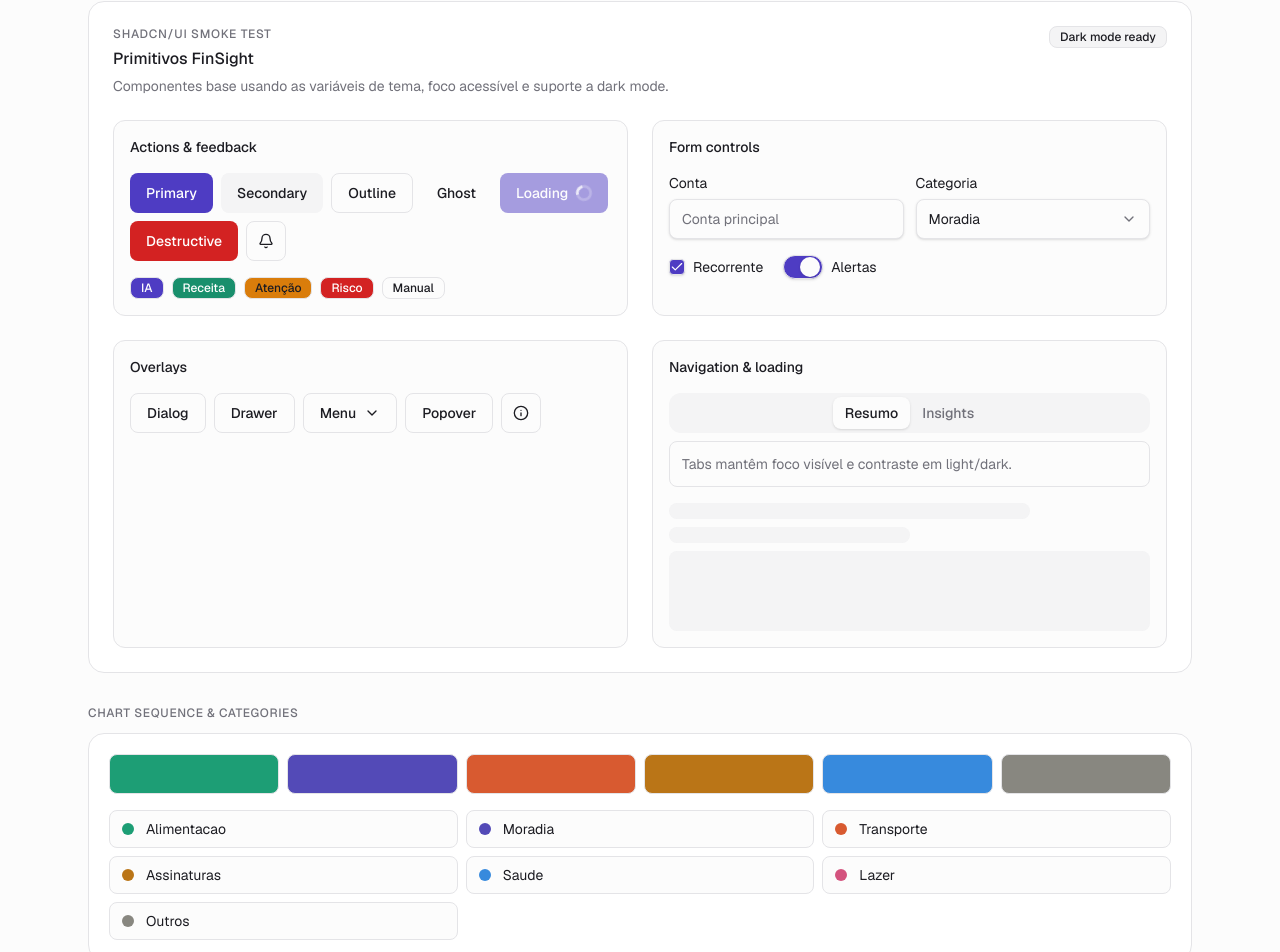
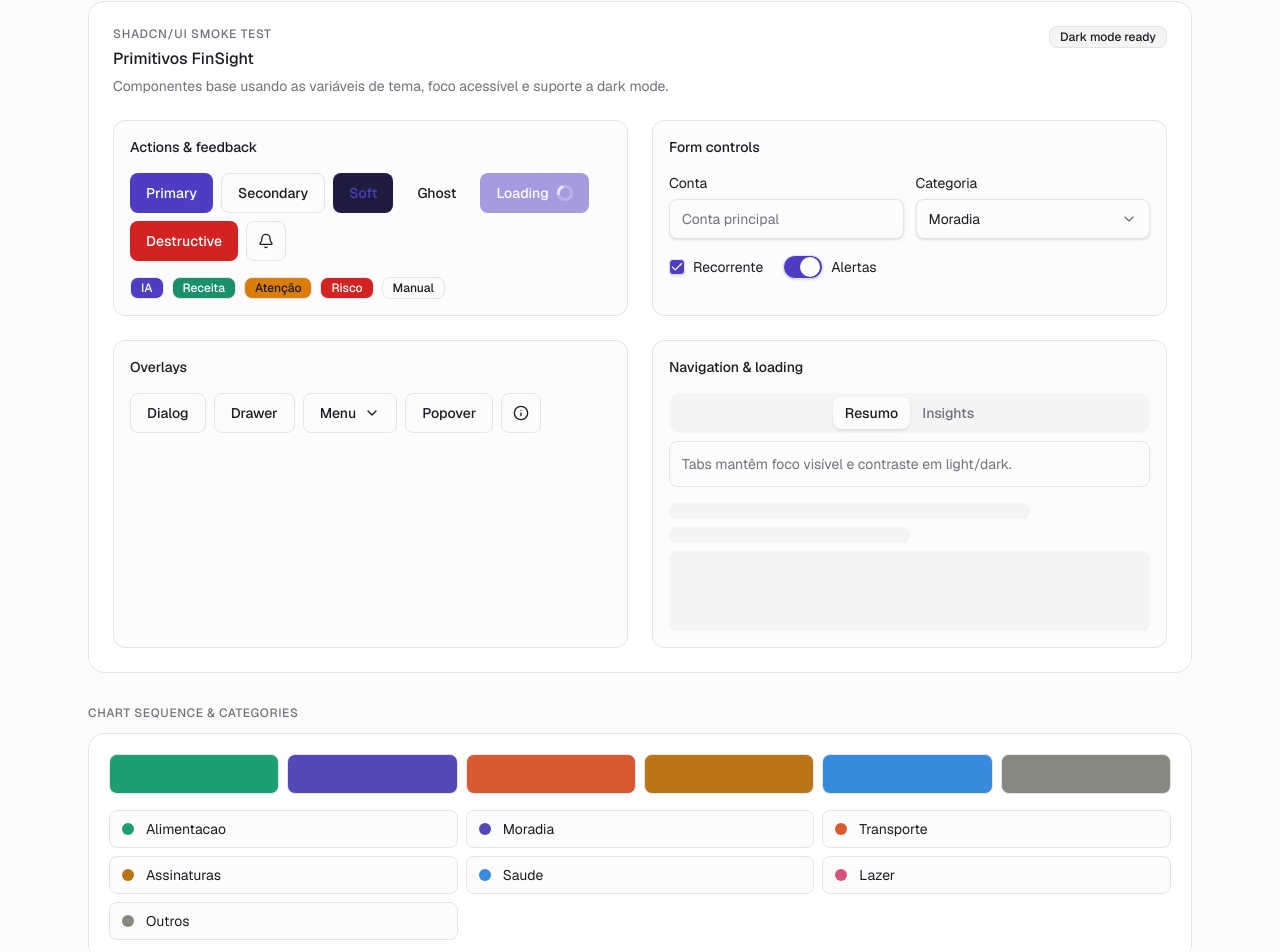
Before and after one commit to fernandaquerino/finsight-ai, a Next.js app: page / in a window 1280 px wide. Shown: the part 1522-2474 px from the top of the page. Built offline with nearby package versions, Linux system fonts and the light colour scheme.

Commit message:
feat: create button ui component

```diff
--- a/src/app/globals.css
+++ b/src/app/globals.css
@@ -4,6 +4,8 @@
   color-scheme: light;
 
   --background: 0 0% 99%;
+  --soft: 248 40% 18%;
+  --soft-2: 248 38% 23%;
   --foreground: 240 10% 12%;
   --card: 0 0% 100%;
   --card-foreground: 240 10% 12%;
@@ -45,6 +47,8 @@
 
 @theme inline {
   --color-background: hsl(var(--background));
+  --color-soft: hsl(var(--soft));
+  --color-soft-2: hsl(var(--soft-2));
   --color-foreground: hsl(var(--foreground));
   --color-card: hsl(var(--card));
   --color-card-foreground: hsl(var(--card-foreground));
--- a/src/components/app/PrimitiveShowcase.tsx
+++ b/src/components/app/PrimitiveShowcase.tsx
@@ -31,7 +31,7 @@ import {
   DropdownMenuSeparator,
   DropdownMenuTrigger,
 } from "@/components/ui/dropdown-menu";
-import { Input } from "@/components/ui/input";
+import { Input } from "@/components/ui/Input";
 import {
   Popover,
   PopoverContent,
@@ -77,12 +77,12 @@ export function PrimitiveShowcase() {
           <div className="flex flex-wrap gap-2">
             <Button>Primary</Button>
             <Button variant="secondary">Secondary</Button>
-            <Button variant="outline">Outline</Button>
+            <Button variant="soft">Soft</Button>
             <Button variant="ghost">Ghost</Button>
             <Button loading>Loading</Button>
             <Button variant="destructive">Destructive</Button>
             <Button
-              variant="outline"
+              variant="secondary"
               size="icon"
               aria-label="Notifications"
               onClick={() =>
@@ -141,7 +141,7 @@ export function PrimitiveShowcase() {
           <div className="flex flex-wrap gap-2">
             <Dialog>
               <DialogTrigger asChild>
-                <Button variant="outline">Dialog</Button>
+                <Button variant="secondary">Dialog</Button>
               </DialogTrigger>
               <DialogContent>
                 <DialogHeader>
@@ -160,7 +160,7 @@ export function PrimitiveShowcase() {
 
             <Drawer>
               <DrawerTrigger asChild>
-                <Button variant="outline">Drawer</Button>
+                <Button variant="secondary">Drawer</Button>
               </DrawerTrigger>
               <DrawerContent>
                 <DrawerHeader>
@@ -177,7 +177,7 @@ export function PrimitiveShowcase() {
 
             <DropdownMenu>
               <DropdownMenuTrigger asChild>
-                <Button variant="outline">
+                <Button variant="secondary">
                   Menu
                   <ChevronDownIcon />
                 </Button>
@@ -195,7 +195,7 @@ export function PrimitiveShowcase() {
 
             <Popover>
               <PopoverTrigger asChild>
-                <Button variant="outline">Popover</Button>
+                <Button variant="secondary">Popover</Button>
               </PopoverTrigger>
               <PopoverContent>
                 <p className="text-sm font-medium">Insight contextual</p>
@@ -207,7 +207,7 @@ export function PrimitiveShowcase() {
 
             <Tooltip>
               <TooltipTrigger asChild>
-                <Button variant="outline" size="icon" aria-label="Ajuda">
+                <Button variant="secondary" size="icon" aria-label="Ajuda">
                   <InfoIcon />
                 </Button>
               </TooltipTrigger>
--- a/src/components/ui/Button/Button.tsx
+++ b/src/components/ui/Button/Button.tsx
@@ -12,10 +12,9 @@ const buttonVariants = cva(
         default: "bg-primary text-primary-foreground hover:bg-primary/90",
         destructive:
           "bg-destructive text-destructive-foreground hover:bg-destructive/90",
-        outline:
+        secondary:
           "border bg-background text-foreground hover:bg-muted hover:text-foreground",
-        secondary:
-          "bg-secondary text-secondary-foreground hover:bg-secondary/80",
+        soft: "bg-soft text-primary hover:bg-soft-2",
         ghost: "hover:bg-muted hover:text-foreground",
         link: "text-primary underline-offset-4 hover:underline",
       },
--- a/src/components/ui/input.tsx
+++ b/src/components/ui/Input/Input.tsx
@@ -2,7 +2,18 @@ import * as React from "react";
 
 import { cn } from "@/lib/utils";
 
-function Input({ className, type, ...props }: React.ComponentProps<"input">) {
+interface InputProps extends Omit<
+  React.InputHTMLAttributes<HTMLInputElement>,
+  "prefix"
+> {
+  label?: string;
+  helperText?: string;
+  error?: string;
+  prefix?: string;
+  icon?: React.ReactNode;
+}
+
+function Input({ className, type, ...props }: InputProps) {
   return (
     <input
       type={type}
--- /dev/null
+++ b/src/components/ui/Input/index.ts
@@ -0,0 +1 @@
+export { Input } from "./Input";
```
Also changed, not shown: 1 other file (tests, documents, lock files or other folders).
